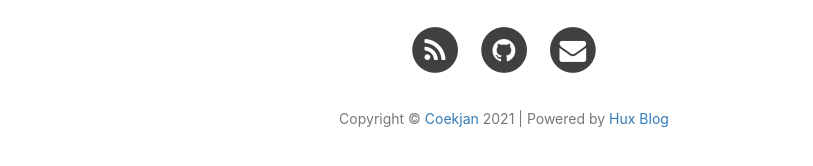
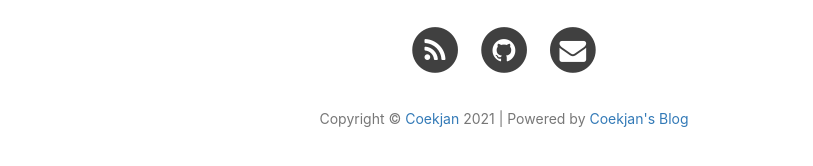
Before and after one commit to Coekjan/coekjan.github.io, a Jekyll site: the page built from index.html, in a window 1280 px wide and 900 px high, scrolled down 2240 px. Shown: the part 677-843 px from the top of the window, without its empty margins (136-949 px from the left). Built offline with Jekyll 4.4.1, drawn with Linux system fonts in a browser that asks for light colours; nearby versions of some CDN libraries; the list of posts is cut into pages by our own code; comment, search, counter and statistics services are not loaded.

Commit message:
Update footer.html

```diff
--- a/_includes/footer.html
+++ b/_includes/footer.html
@@ -90,7 +90,7 @@
                     {% endif %}
                 </ul>
                 <p class="copyright text-muted">
-                    Copyright &copy; <a href="{{ site.github_url }}">{{ site.author }}</a> {{ site.time | date: '%Y' }} | Powered by <a href="https://github.com/Huxpro/huxpro.github.io">Hux Blog</a>
+                    Copyright &copy; <a href="{{ site.github_url }}">{{ site.author }}</a> {{ site.time | date: '%Y' }} | Powered by <a href="https://github.com/Coekjan/coekjan.github.io">Coekjan's Blog</a>
                 </p>
             </div>
         </div>
```
